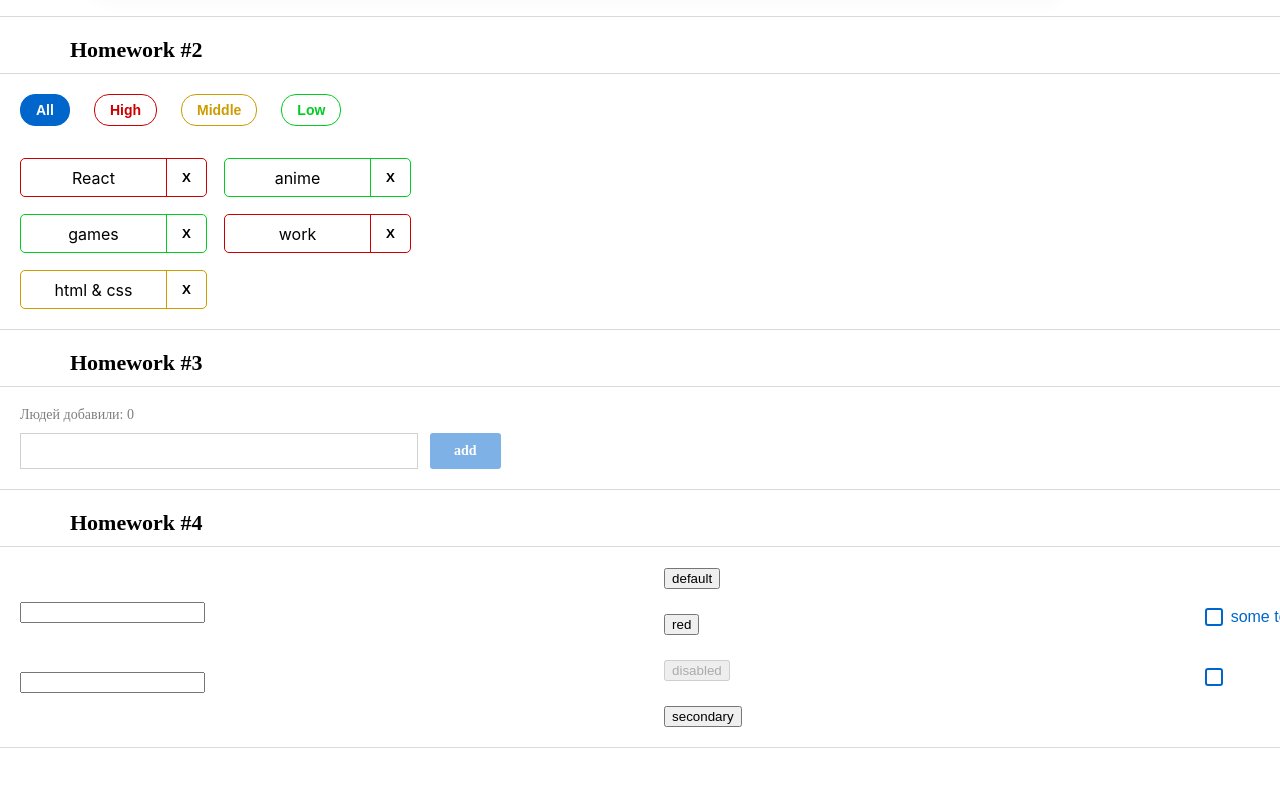
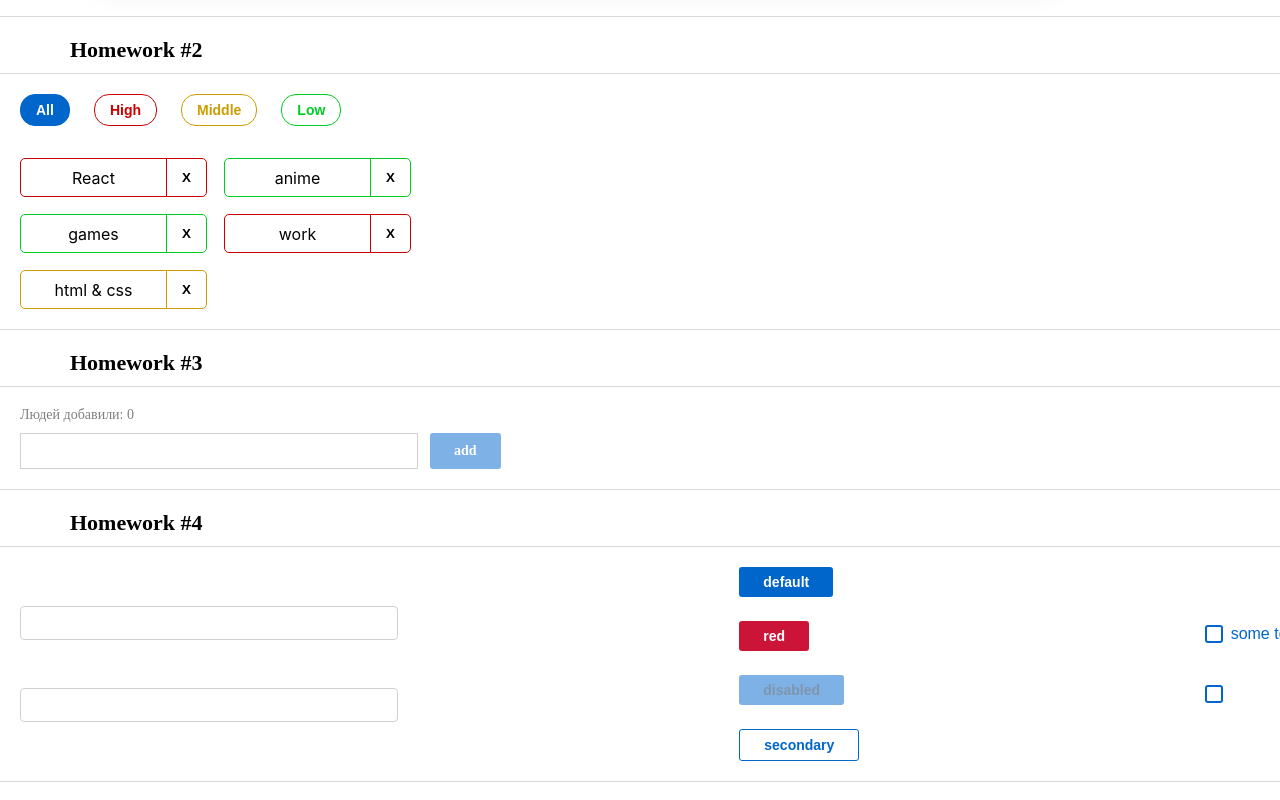
Before and after one commit to Aloxan12/homework, a React (Create React App) app: page / in a window 1280 px wide. Shown: the part 360-1160 px from the top of the page. Before the commit the page ends 1128 px from the top, so only its background shows below. Built offline with nearby package versions, Linux system fonts and the light colour scheme.

Commit message:
homework 8

```diff
--- a/src/s2-homeworks/hw04/common/c1-SuperInputText/SuperInputText.module.css
+++ b/src/s2-homeworks/hw04/common/c1-SuperInputText/SuperInputText.module.css
@@ -2,19 +2,32 @@
 }
 
 .input {
+    display: flex;
+    width: 372px;
+    height: 30px;
+    justify-content: center;
+    align-items: center;
+    flex-shrink: 0;
+    border: 1px solid #D1D1D1;
+    border-radius: 4px;
 }
 
 .inputWrapper {
+    display: flex;
+    flex-direction: column-reverse;
 }
 
 .superInput {
 }
 
 .errorInput {
+    border-color: red;
+    outline: none;
 }
 
 .errorInput:focus {
 }
 
 .error {
+    color: red;
 }
--- a/src/s2-homeworks/hw04/common/c2-SuperButton/SuperButton.module.css
+++ b/src/s2-homeworks/hw04/common/c2-SuperButton/SuperButton.module.css
@@ -1,36 +1,65 @@
 .button {
+    display: inline-flex;
+    padding: 5px 24px;
+    justify-content: center;
+    align-items: center;
+    gap: 10px;
+    border-radius: 3px;
+    background: #06C;
+    font-size: 14px;
+    font-weight: 600;
+    line-height: 20px;
+    color: white;
+    border: none;
+    cursor: pointer;
 }
 
 .disabled {
+    opacity: 0.5;
 }
 
 .secondary {
+    border: 1px solid #06C;
+    background: transparent;
+    color: #06C;
 }
 
 .default {
 }
 
 .red {
+    border-radius: 3px;
+    background: #CC1439;
 }
 
 .default:hover {
+    background-color: #0080FF;
 }
 
 .red:hover {
+    background-color: #FF1A47;
 }
 
 .secondary:hover {
+    border: 1px solid #06C;
+    background: #E5F0FA;
 }
 
 
 .default:active {
+    background: #0059B2;
 }
 
 .secondary:active {
+    border: 1px solid #06C;
+    background: #C9E5FF;
 }
 
 .red:active {
+    background: #B21232;
 }
 
 .button:disabled {
+    color: #002E5C;
+    opacity: 0.5;
 }
--- a/src/s2-homeworks/hw04/common/c2-SuperButton/SuperButton.tsx
+++ b/src/s2-homeworks/hw04/common/c2-SuperButton/SuperButton.tsx
@@ -18,11 +18,11 @@ const SuperButton: React.FC<SuperButtonPropsType> = (
     }
 ) => {
     const finalClassName = s.button
-        // + (disabled
-        //         ? ...
-        //         : xType === 'red'
-        //             ? ...
-        + (className ? ' ' + className : '') // задачка на смешивание классов
+        + (disabled
+            ? ' ' + s.disabled
+            : xType === 'red'
+                ? ' ' + s.red
+                : xType === 'secondary' ? ' ' + s.secondary : '')
 
     return (
         <button
--- a/src/s2-homeworks/hw04/common/c3-SuperCheckbox/SuperCheckbox.tsx
+++ b/src/s2-homeworks/hw04/common/c3-SuperCheckbox/SuperCheckbox.tsx
@@ -27,8 +27,7 @@ const SuperCheckbox: React.FC<SuperCheckboxPropsType> = (
     }
 ) => {
     const onChangeCallback = (e: ChangeEvent<HTMLInputElement>) => {
-        // задачка на написание онченджа
-
+        onChangeChecked?.(e.currentTarget.checked)
     }
 
     const finalInputClassName = s.checkbox
```
